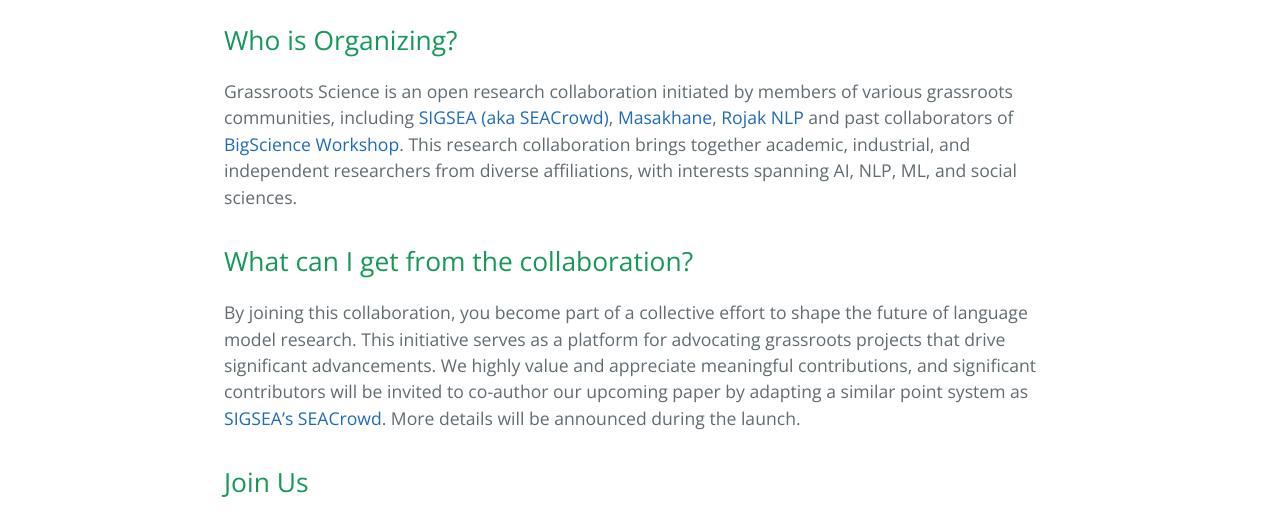
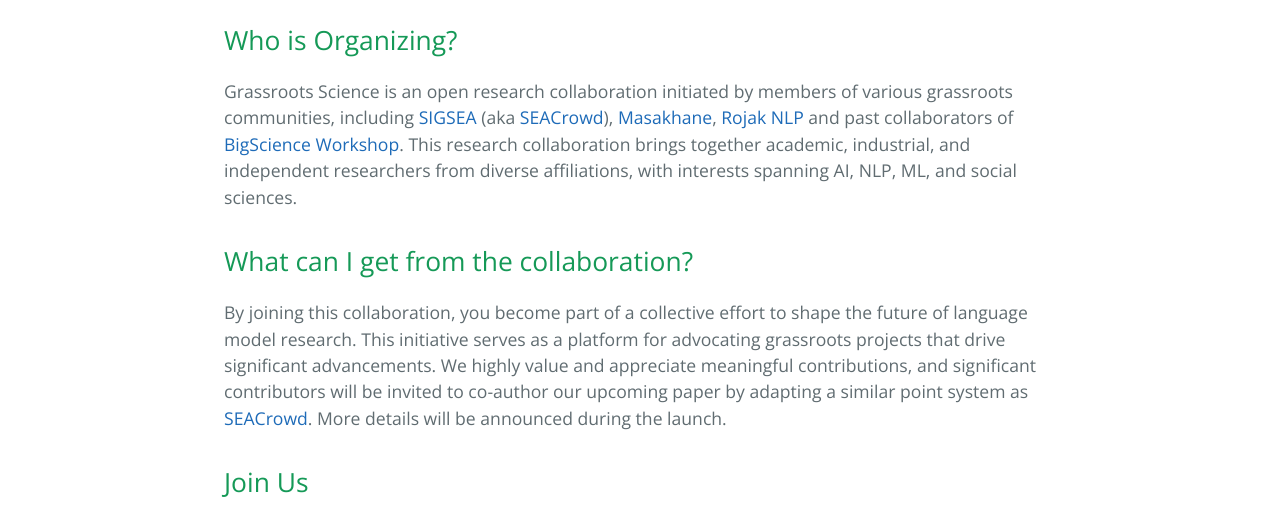
Before and after one commit to grassroots-science/grassroots-science.github.io, a Jekyll site: the page built from index.md, in a window 1280 px wide. Shown: the part 675-1194 px from the top of the page. Built offline with Jekyll 4.4.1, drawn with Linux system fonts in a browser that asks for light colours.

Commit message:
Update index.md

```diff
--- a/index.md
+++ b/index.md
@@ -10,11 +10,11 @@
 
 ## Who is Organizing?
 
-Grassroots Science is an open research collaboration initiated by members of various grassroots communities, including [SIGSEA (aka SEACrowd)](https://www.sigsea.org/), [Masakhane](https://www.masakhane.io/), [Rojak NLP](https://x.com/rojaknlp) and past collaborators of [BigScience Workshop](https://bigscience.huggingface.co/). This research collaboration brings together academic, industrial, and independent researchers from diverse affiliations, with interests spanning AI, NLP, ML, and social sciences.
+Grassroots Science is an open research collaboration initiated by members of various grassroots communities, including [SIGSEA](https://www.sigsea.org/) (aka [SEACrowd](https://seacrowd.github.io/)), [Masakhane](https://www.masakhane.io/), [Rojak NLP](https://x.com/rojaknlp) and past collaborators of [BigScience Workshop](https://bigscience.huggingface.co/). This research collaboration brings together academic, industrial, and independent researchers from diverse affiliations, with interests spanning AI, NLP, ML, and social sciences.
 
 ## What can I get from the collaboration?
 
-By joining this collaboration, you become part of a collective effort to shape the future of language model research. This initiative serves as a platform for advocating grassroots projects that drive significant advancements. We highly value and appreciate meaningful contributions, and significant contributors will be invited to co-author our upcoming paper by adapting a similar point system as [SIGSEA's SEACrowd](https://seacrowd.github.io/). More details will be announced during the launch.
+By joining this collaboration, you become part of a collective effort to shape the future of language model research. This initiative serves as a platform for advocating grassroots projects that drive significant advancements. We highly value and appreciate meaningful contributions, and significant contributors will be invited to co-author our upcoming paper by adapting a similar point system as [SEACrowd](https://seacrowd.github.io/). More details will be announced during the launch.
 
 ## Join Us
 
```
